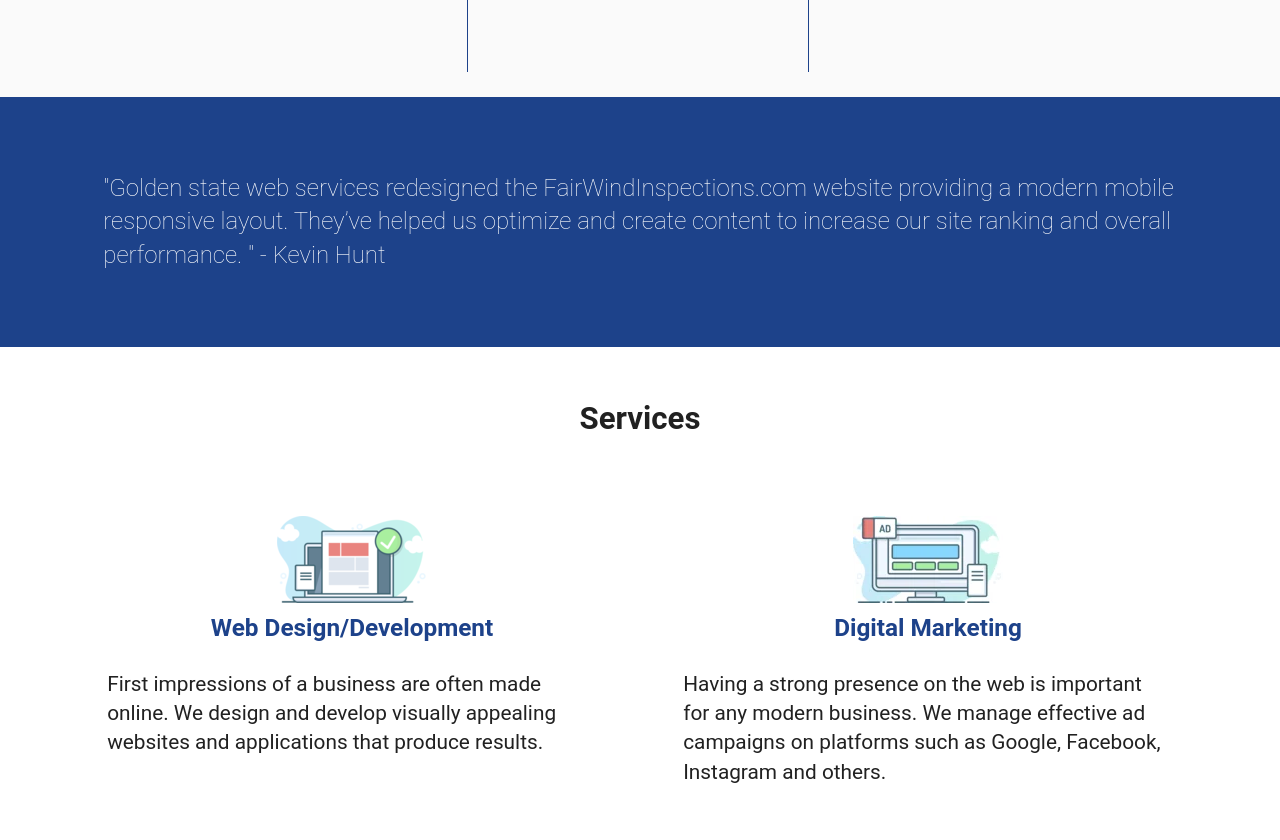
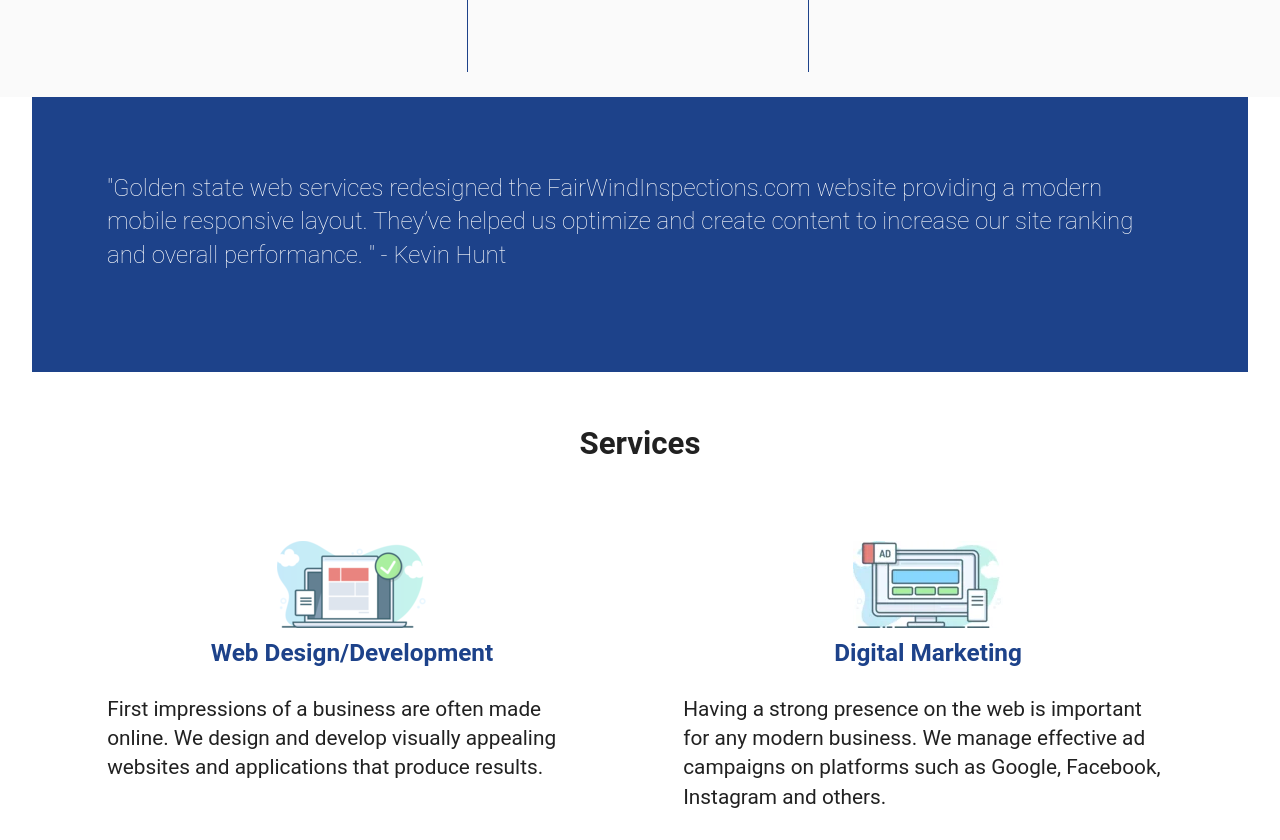
Before and after one commit to JSutliff/webServices, a website: page public/index.html in a window 1280 px wide. Shown: the part 2012-2852 px from the top of the page. Drawn offline with Linux system fonts and the light colour scheme.

Commit message:
color stuff

```diff
--- a/public/assets/css/style.css
+++ b/public/assets/css/style.css
@@ -368,7 +368,7 @@ body {
   padding: 75px;
 }
 
-#testimony p {
+#testimony {
   width: 95%;
   margin: 0 auto;
   font-size: 1.5rem;
@@ -446,7 +446,7 @@ p {
 }
 
 #contact a {
-  color: var(--overlay-color);
+  color: var(--primary-color);
   text-decoration: none;
 }
 
@@ -529,7 +529,7 @@ footer iframe {
 
 .footer-link {
   font-size: 1rem;
-  color: var(--primary-color);
+  color: var(--overlay-color);
 }
 
 footer a {
```
